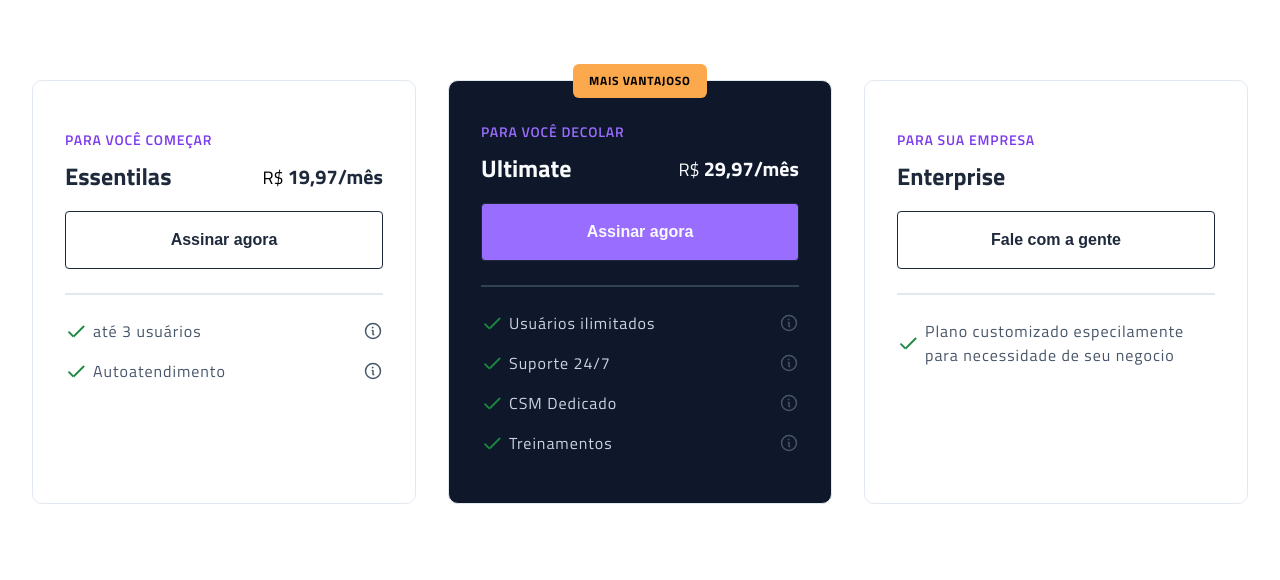
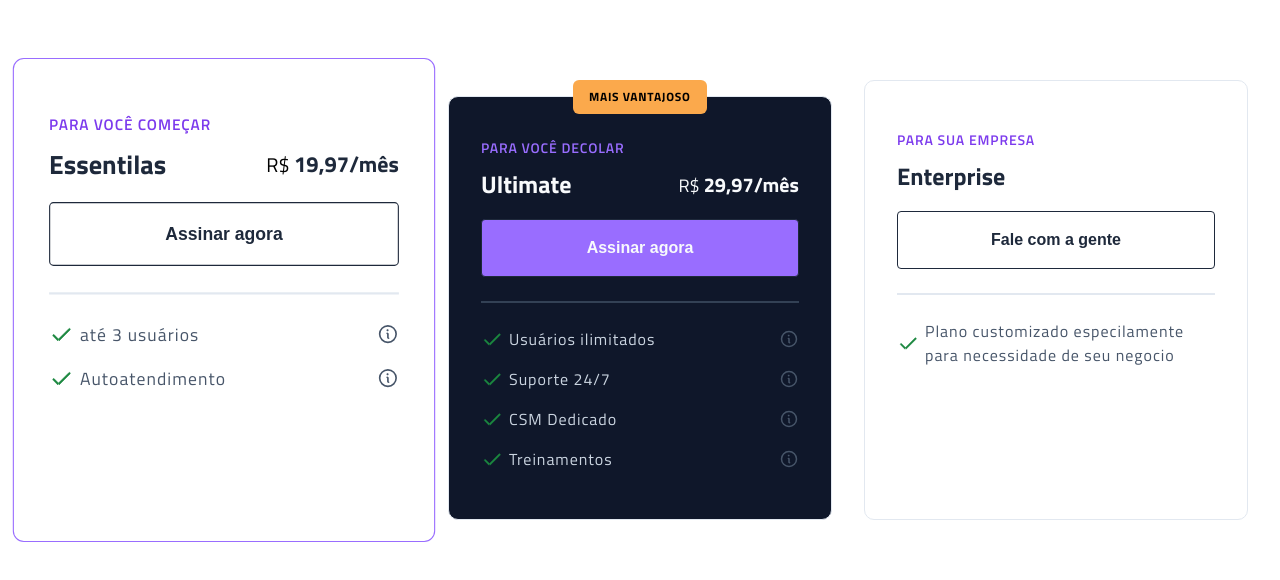
Before and after one commit to hamiceis/boracodar, a plain HTML site: page 15/index.html in a window 1280 px wide. In both pictures the pointer is over the element 224 px from the left and 292 px from the top of the page. Drawn offline with Linux system fonts and the light colour scheme.

Commit message:
adicionando transitions

```diff
--- a/15/style.css
+++ b/15/style.css
@@ -34,6 +34,12 @@ body {
 
   border: 1px solid #E2E8F0;
   border-radius: 1rem;
+  transition: transform .5s ease-in-out;
+}
+
+.card:hover {
+  border-color: #996DFF;
+  transform: scale(1.1);
 }
 
 .card.ultimate > p,
@@ -93,7 +99,16 @@ body {
   line-height: 2.4rem;
 
   cursor: pointer;
+  transition: all .5s;
 }
+
+.card.essentials > button:hover,
+.card.enterprise > button:hover {
+  background-color: #1E293B;
+  color: #F8FAFC;
+}
+
+
 
 .info::before {
   content: '';
@@ -127,6 +142,7 @@ body {
 /* 2 card */
 
 .card.ultimate {
+  margin-top: 1.6rem;
   padding-top: 4rem;
   background-color: #0F172A;
   position: relative;
@@ -166,6 +182,10 @@ body {
   color: #F8FAFC;
 }
 
+card.ultimate > button:hover {
+  background-color: #7C3AED;
+}
+
 .card.ultimate .info::before {
   border-color: #334155;
 }
@@ -174,7 +194,8 @@ body {
   color: #CBD5E1;
 }
 
-@media screen and (min-width: 940px) {
+
+@media screen and (min-width: 980px) {
 
   #app {
     min-width: 90%;
```
